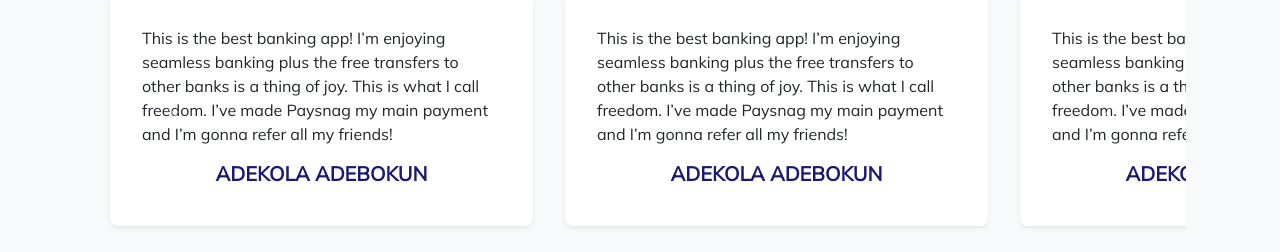
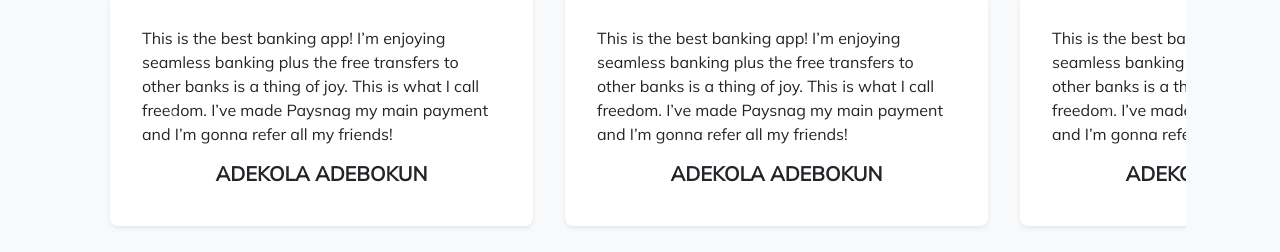
Before and after one commit to paysnugtech/Webpage, a React (Vite) app: page / in a window 1280 px wide. Shown: the part 2581-2833 px from the top of the page. Built offline with nearby package versions, Linux system fonts and the light colour scheme.

Commit message:
change the author text back to dark color in cardcarousel

```diff
--- a/src/Components/CardCarousel.jsx
+++ b/src/Components/CardCarousel.jsx
@@ -7,7 +7,7 @@
   <div className="card bg-white shadow-sm text-start mb-3 m-3 p-3 rounded-3 border-0">
     <div className="card-body">
       <p className="card-text">{text}</p>
-      <h5 className="card-author text-center">{author}</h5>
+      <h5 className="card-author text-center text-dark">{author}</h5>
     </div>
   </div>
 );
```
